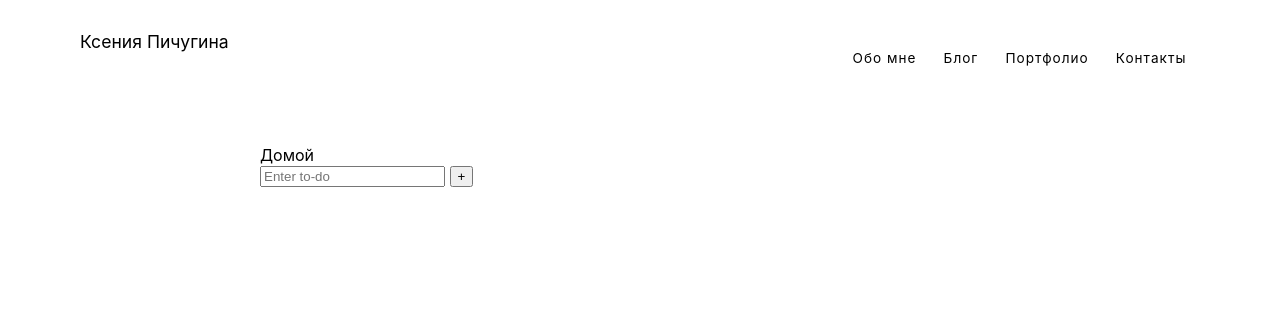
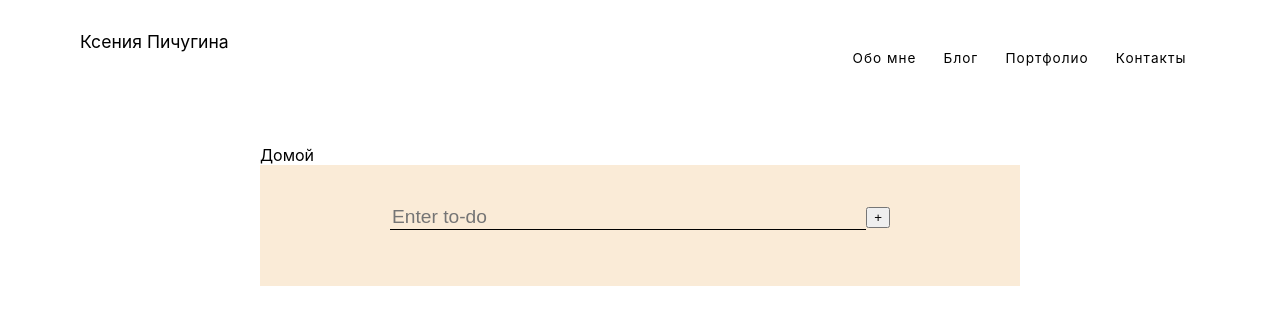
Before and after one commit to TrustJimmy/svelte, a SvelteKit app: page /project/apps/1 in a window 1280 px wide. Shown: the top 324 px of the page. Built offline with nearby package versions, Linux system fonts and the light colour scheme.

Commit message:
todo upd 4

```diff
--- a/src/routes/project/apps/1/+page.svelte
+++ b/src/routes/project/apps/1/+page.svelte
@@ -23,7 +23,7 @@
 </script>
 
 <style>
-    .main {
+    main {
         display: flex;
         flex-direction: column;
         align-items: center;
@@ -32,14 +32,14 @@
         box-sizing: border-box;
         background: antiquewhite;
     }
-    .form {
+    form {
         width: 100%;
         max-width: 500px;
         display: flex;
         align-items: center;
         margin-bottom: 1rem;
     }
-    .input {
+    input {
         flex-grow: 1;
         width: 0;
         border: none;
```
